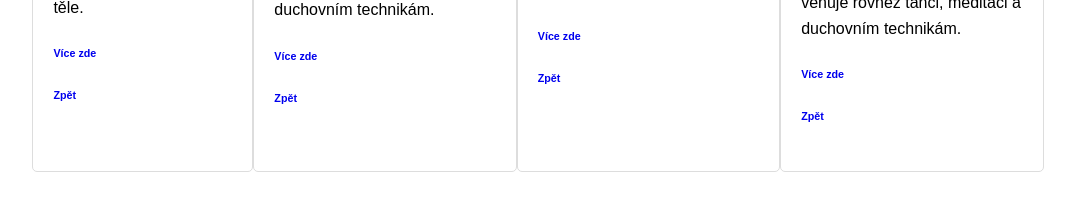
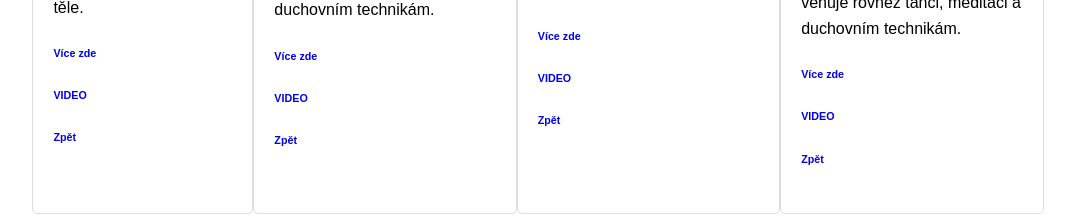
Before and after one commit to jakubholan/Holan_WSFINAL_IT1, a plain HTML site: page letnizajezdy.html in a window 1280 px wide. Shown: the part 918-1134 px from the top of the page, without its empty margins (102-1177 px from the left). Drawn offline with Linux system fonts and the light colour scheme.

Commit message:
Update letnizajezdy.html

```diff
--- a/letnizajezdy.html
+++ b/letnizajezdy.html
@@ -36,6 +36,7 @@
     <p class="price">7 900 Kč</p>
     <p class="details">Srdečně Vás zvu na ozdravný pobyt u moře v Chorvacku. Hlavní myšlenkou našeho setkání je, ukázat si jednu z cest, jak pomoct zdravotně sám sobě. Cílem setkání je naučit se několik sestav, kde pocítíte rozproudění a harmonizaci energie v těle. </p>
     <h6><a href="https://www.maxner.cz/produkt/chorvatsko-relaxacni-pobyt-u-more-s-cvicenim-pavel-frys/541">Více zde</a></h6>
+    <h6><a href="https://www.youtube.com/watch?v=oFVF89CVmYQ"> VIDEO</a></h6>
     <h6><a href="index.html"> Zpět</a></h6>
   </div>
 
@@ -46,6 +47,7 @@
     <p class="price">8 000 Kč</p>
     <p class="details">Během pobytu můžete využít ranní cvičení - antistresovou jógu, harmonizační sestavy a sestavu pro šlachový a kloubní systém včetně páteře. Cvičení povede Zuzana Kaiser, zkušená lektorka a pohybová terapeutka s více jak třicetiletou praxí, která se věnuje rovněž tanci, meditaci a duchovním technikám.</p>
     <h6><a href="https://www.maxner.cz/produkt/chorvatsko-relaxacni-pobyt-u-more-s-cvicenim-zuzana-kaiser/543">Více zde</a></h6>
+    <h6><a href="https://www.youtube.com/watch?v=z82iWxeado8"> VIDEO</a></h6>
     <h6><a href="index.html"> Zpět</a></h6>
   </div>
 
@@ -56,6 +58,7 @@
     <p class="price">7 700 Kč</p>
     <p class="details">Během pobytu můžete využít ranní cvičení - antistresovou jógu, harmonizační sestavy a sestavu pro šlachový a kloubní systém včetně páteře. Cvičení povede Zuzana Kaiser, zkušená lektorka a pohybová terapeutka s více jak třicetiletou praxí, která se věnuje rovněž tanci, meditaci a duchovním technikám.</p>
     <h6><a href="https://www.maxner.cz/produkt/pakostane-apartmany-elka-s-polopenzi/542">Více zde</a></h6>
+    <h6><a href="https://www.youtube.com/watch?v=SsewGK5ZRR8"> VIDEO</a></h6>
     <h6><a href="index.html"> Zpět</a></h6>
 </div>
 
@@ -67,6 +70,7 @@
   <p class="price">7 500 Kč</p>
   <p class="details">Během pobytu můžete využít ranní cvičení - antistresovou jógu, harmonizační sestavy a sestavu pro šlachový a kloubní systém včetně páteře. Cvičení povede Zuzana Kaiser, zkušená lektorka a pohybová terapeutka s více jak třicetiletou praxí, která se věnuje rovněž tanci, meditaci a duchovním technikám.</p>
   <h6><a href="https://www.maxner.cz/produkt/autobusova-doprava-bosenske-pyramidy-mostar-zvukova-lazen/540">Více zde</a></h6>
+  <h6><a href="https://www.youtube.com/watch?v=B3GI3Pf7aCY"> VIDEO</a></h6>
   <h6><a href="index.html"> Zpět</a></h6>
 </div>
 </div>
```
